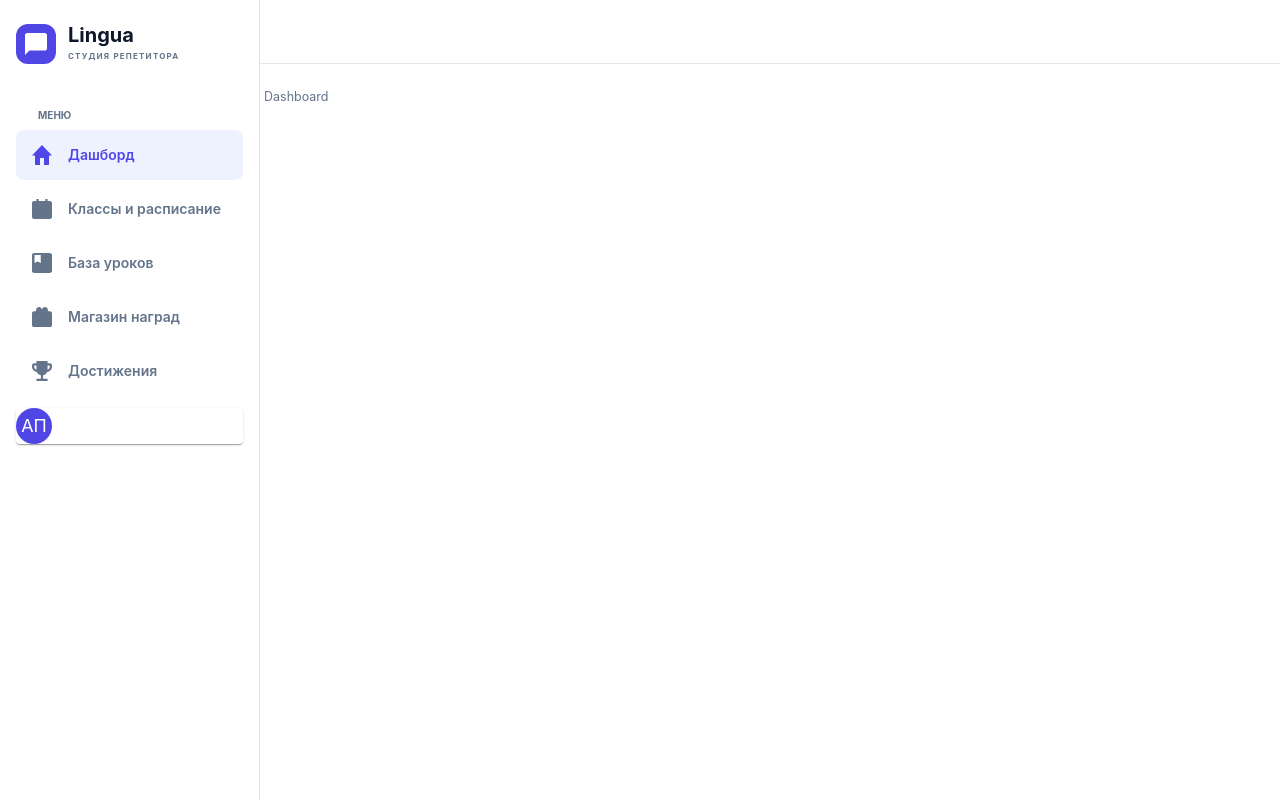
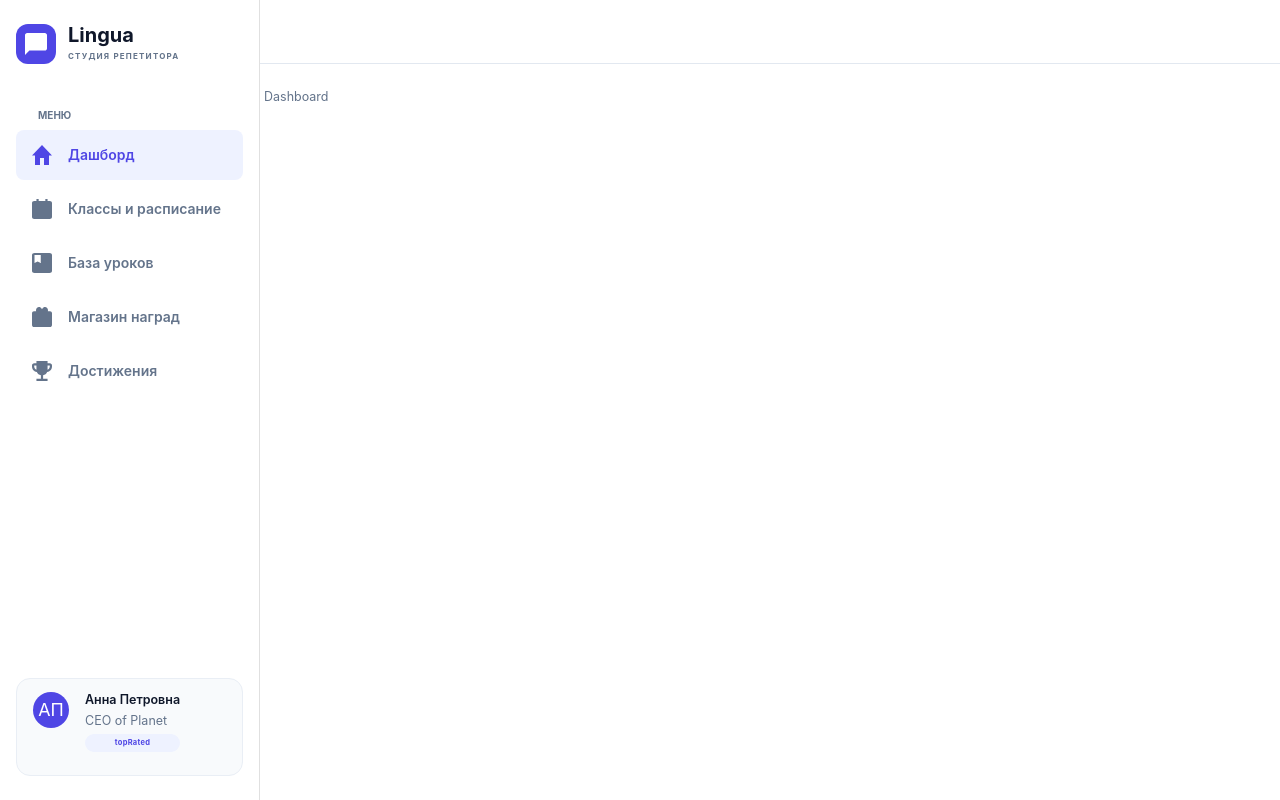
Before and after one commit to kkbytsay/lingua, a Next.js app: page / in a window 1280 px wide. Built offline with nearby package versions, Linux system fonts and the light colour scheme; what @mui/material-nextjs would draw is missing.

Commit message:
feat(sidebar): finished sidebar

```diff
--- a/src/components/shared/Sidebar.tsx
+++ b/src/components/shared/Sidebar.tsx
@@ -89,10 +89,9 @@ export const Sidebar = () => {
       </Box>
 
       <TeacherCard
-        sx={{}}
         name="Анна Петровна"
         position="CEO of Planet"
-        chipType="topRated"
+        chip="topRated"
       />
     </Drawer>
   );
--- a/src/components/ui/TeacherCard.tsx
+++ b/src/components/ui/TeacherCard.tsx
@@ -1,22 +1,39 @@
 "use client";
 
 import { getInitials } from "@/src/lib/getInitials";
-import { Avatar, Card, CardProps, Stack } from "@mui/material";
+import {
+  Avatar,
+  Card,
+  CardProps,
+  Chip,
+  Stack,
+  Typography,
+} from "@mui/material";
 
 interface IProps extends CardProps {
   name: string;
-  position: string;
-  chipType: string;
+  position?: string;
+  chip: string;
 }
 export default function TeacherCard({
   name,
   position,
-  chipType,
+  chip,
   ...cardProps
 }: IProps) {
   return (
     //TODO: Change alt when add api call
-    <Card>
+    <Card
+      sx={{
+        boxSizing: "border-box",
+        padding: "13px 16px 23px 16px",
+        boxShadow: "none",
+        borderRadius: "14px",
+        background: "#F8FAFC",
+        border: "1px solid #E9EEF5",
+        marginTop: "auto",
+      }}
+    >
       <Stack direction="row" spacing={2}>
         <Avatar
           alt="Random avatar"
@@ -24,7 +41,30 @@ export default function TeacherCard({
         >
           {getInitials(name)}
         </Avatar>
-        <Stack direction="column"></Stack>
+        <Stack direction="column" spacing={0.5}>
+          <Typography variant="h6">{name}</Typography>
+          <Typography variant="body1">{position}</Typography>
+          {chip && (
+            <Chip
+              sx={{
+                height: "auto", // убирает стандартную фиксированную высоту MUI (24px/32px), чтобы шрифт 7.5px смотрелся аккуратно
+                borderRadius: "9px",
+                background: "#EEF2FF",
+                boxSizing: "border-box",
+                padding: "3px 6px",
+                "& .MuiChip-label": {
+                  fontSize: "7.5px",
+                  fontWeight: 700,
+                  lineHeight: "12px",
+                  letterSpacing: "0.3px",
+                  color: "#4F46E5",
+                },
+              }}
+              label={chip}
+              color="secondary"
+            />
+          )}
+        </Stack>
       </Stack>
     </Card>
   );
--- a/src/theme/theme.ts
+++ b/src/theme/theme.ts
@@ -23,6 +23,12 @@ export const theme = createTheme({
       lineHeight: "18px",
       letterSpacing: 0,
       color: "#64748B",
+    },
+    h6: {
+      fontSize: "12.5px",
+      fontWeight: 600,
+      lineHeight: "16px",
+      color: "#0F172A",
     },
   },
   components: {
```
